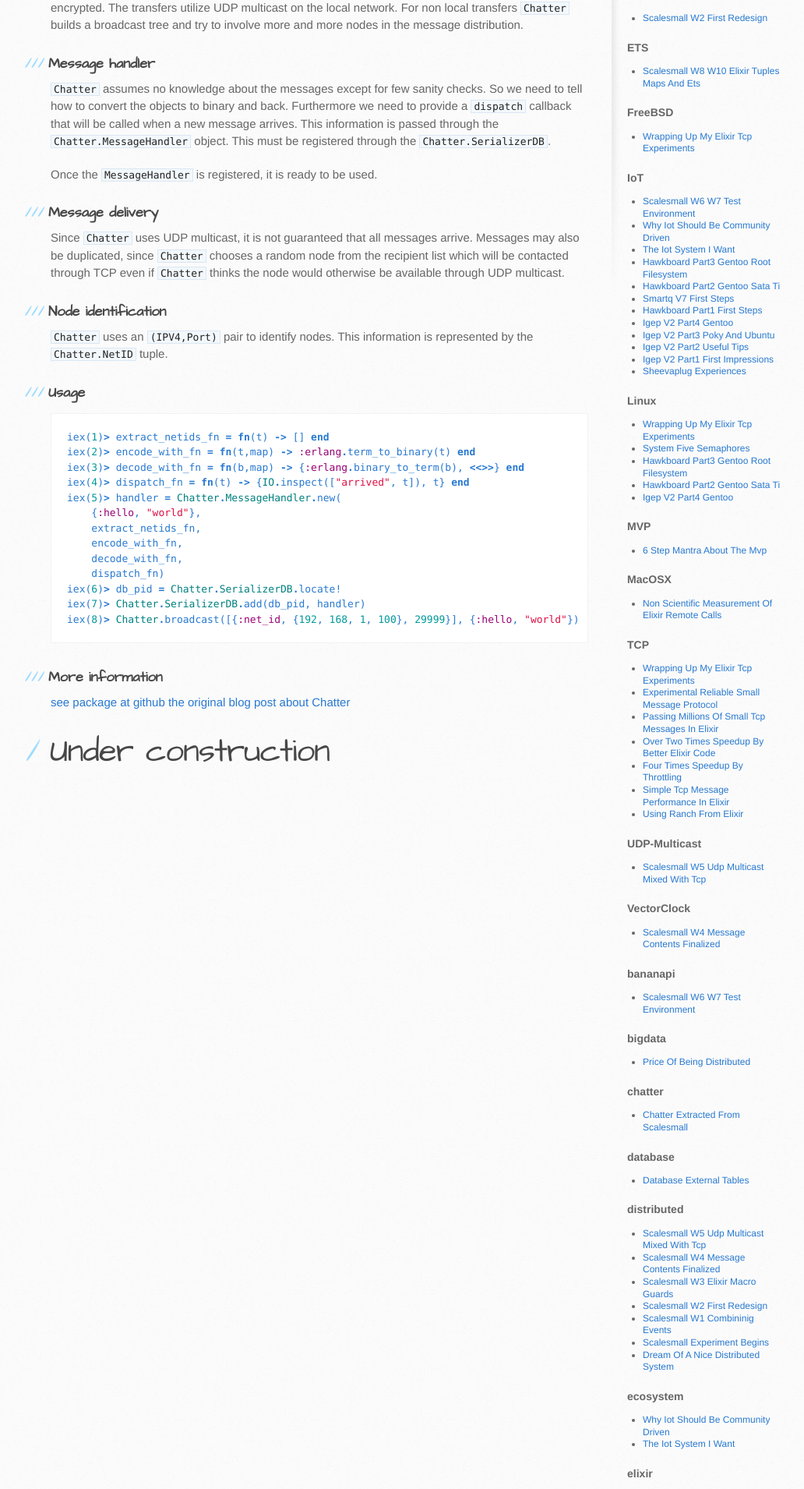
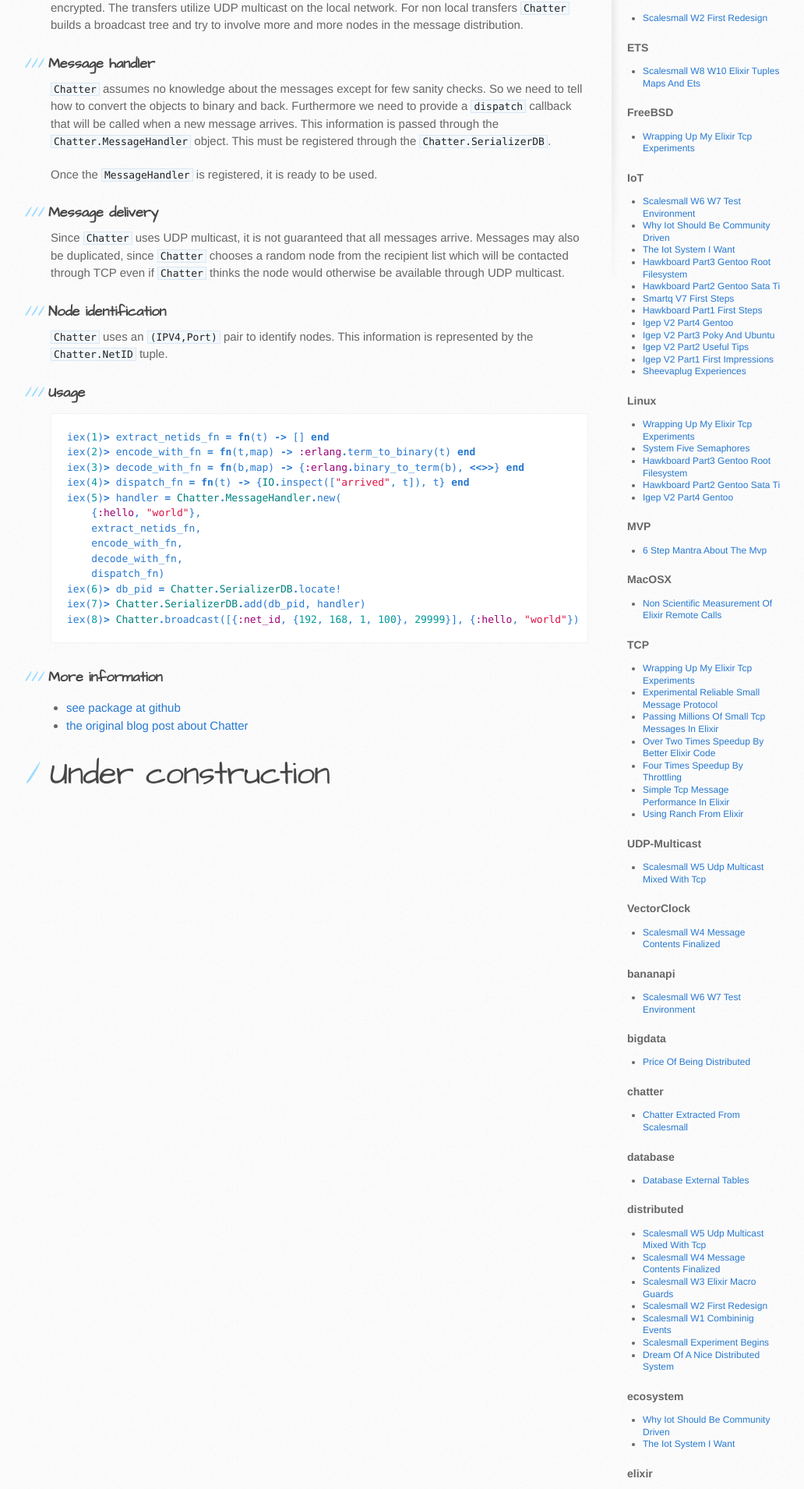
Before and after one commit to dbeck/dbeck.github.io, a Jekyll site: the page built from chatter_ex/index.markdown, in a window 1280 px wide. Shown: the part 378-2288 px from the top of the page at 78% size, without its empty margins (105-1137 px from the left). Built offline with Jekyll 4.4.1, drawn with Linux system fonts in a browser that asks for light colours.

```diff
--- a/chatter_ex/index.markdown
+++ b/chatter_ex/index.markdown
@@ -55,7 +55,7 @@ iex(8)> Chatter.broadcast([{:net_id, {192, 168, 1, 100}, 29999}], {:hello, "worl
 
 ### More information
 
-[see package at github](https://github.com/dbeck/chatter_ex)
-[the original blog post about Chatter](/Chatter-extracted-from-ScaleSmall/)
+- [see package at github](https://github.com/dbeck/chatter_ex)
+- [the original blog post about Chatter](/Chatter-extracted-from-ScaleSmall/)
 
 # Under construction
```
